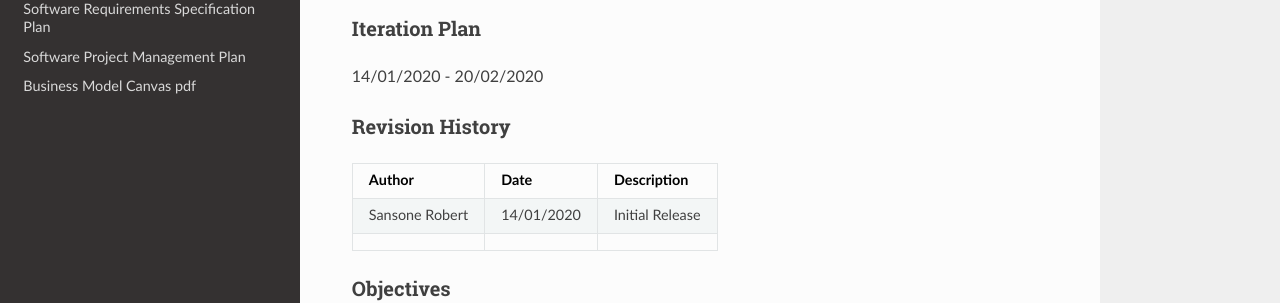
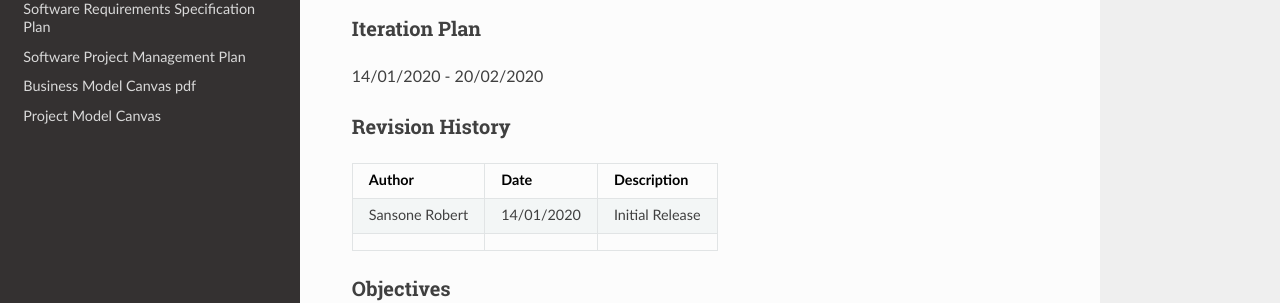
Before and after one commit to haoweydu/2020-5ai-team6-Du, an MkDocs documentation site: the page built from docs/iteration_plan.md, in a window 1280 px wide. Shown: the part 140-443 px from the top of the page. Built offline with MkDocs 1.6.1, drawn with Linux system fonts in a browser that asks for light colours; nearby versions of some CDN libraries.

Commit message:
Update mkdocs.yml

```diff
--- a/mkdocs.yml
+++ b/mkdocs.yml
@@ -5,6 +5,7 @@ nav:
     - 'Software Requirements Specification Plan': 'software_requirements_specification_doc3.md'
     - 'Software Project Management Plan': 'software_project_management_plan.md'
     - 'Business Model Canvas pdf': 'business_model_canvas_poster.pdf'
+    - 'Project Model Canvas': 'Project_Model_Canvas.pdf'
 
 
 theme:
```
